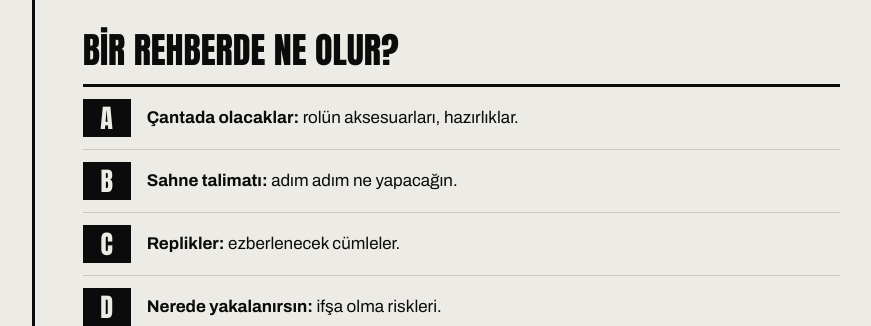
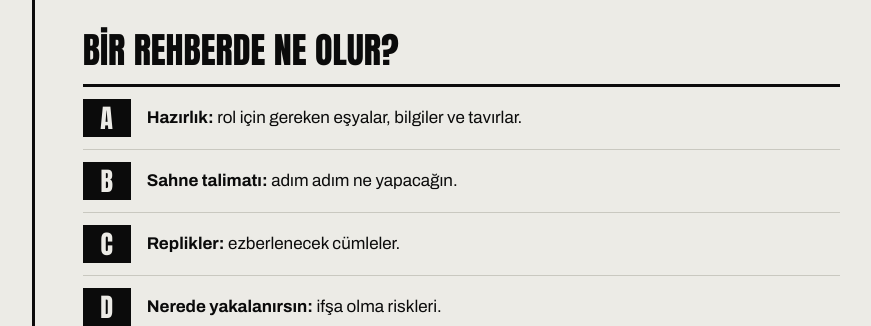
Before and after one commit to Bisbilge/Howtolarp, a Node project: template views/about.ejs in a window 1280 px wide. Shown: the part 354-680 px from the top of the page, without its empty margins (392-1263 px from the left). Run offline with Node 20 templates, Linux system fonts and the light colour scheme; the template is opened without the code that fills it: most values are stand-ins (such as "Sample title", 1, 10 or a date in 2020).

Commit message:
"Çantada olacaklar" yerine "Hazırlık"
Maddelerin çoğu eşya değil bilgi ve tavır; başlık her türünü kapsasın.

Co-Authored-By: Claude Opus 5.5 <noreply@anthropic.com>
Claude-Session: https://claude.ai/code/session_01C5KP2DiuuYosGGnTxwz9sv

```diff
--- a/views/about.ejs
+++ b/views/about.ejs
@@ -12,7 +12,7 @@
     </ol>
     <h2 class="sub-h">Bir rehberde ne olur?</h2>
     <dl class="parts">
-      <div><dt>A</dt><dd><b>Çantada olacaklar:</b> rolün aksesuarları, hazırlıklar.</dd></div>
+      <div><dt>A</dt><dd><b>Hazırlık:</b> rol için gereken eşyalar, bilgiler ve tavırlar.</dd></div>
       <div><dt>B</dt><dd><b>Sahne talimatı:</b> adım adım ne yapacağın.</dd></div>
       <div><dt>C</dt><dd><b>Replikler:</b> ezberlenecek cümleler.</dd></div>
       <div><dt>D</dt><dd><b>Nerede yakalanırsın:</b> ifşa olma riskleri.</dd></div>
--- a/views/form.ejs
+++ b/views/form.ejs
@@ -49,7 +49,7 @@
         <textarea name="summary" required minlength="20" maxlength="400" rows="3" placeholder="Bu rol kimin için, ana fikri ne?"><%= g.summary || '' %></textarea>
       </label>
 
-      <label class="f"><span class="f-l">05 / Çantada olacaklar <em>isteğe bağlı</em></span>
+      <label class="f"><span class="f-l">05 / Hazırlık <em>isteğe bağlı · eşya, bilgi, tavır</em></span>
         <textarea name="kit" rows="4" placeholder="Numarasız gözlük&#10;Kapağı yıpranmış bir kitap"><%= g.kit || '' %></textarea>
       </label>
 
--- a/views/guide.ejs
+++ b/views/guide.ejs
@@ -78,7 +78,7 @@
   <div class="g-body">
     <% if (lines(guide.kit).length) { %>
       <section class="sec">
-        <h2 class="sec-h"><span>A</span> Çantada olacaklar</h2>
+        <h2 class="sec-h"><span>A</span> Hazırlık</h2>
         <ul class="kit">
           <% lines(guide.kit).forEach((l, i) => { %>
             <li><label><input type="checkbox"><span><%= l %></span></label></li>
--- a/views/index.ejs
+++ b/views/index.ejs
@@ -9,7 +9,7 @@
       <span class="hero-persona" data-personas="<%= JSON.stringify(personas) %>"><%= personas[0] || 'Zeki biri' %></span>
       <span class="hero-line"><s>olma.</s> <mark>öyle görün.</mark></span>
     </h1>
-    <p class="hero-sub">Hiç okumadığın kitabı okumuş, hiç kurmadığın şirketi kurmuş gibi davranmanın halk ansiklopedisi. <%= signupsOpen ? 'Rehberleri üyeler yazıyor. Sıra sende.' : 'Bir rol seç, çantanı hazırla, sahneye çık.' %></p>
+    <p class="hero-sub">Hiç okumadığın kitabı okumuş, hiç kurmadığın şirketi kurmuş gibi davranmanın halk ansiklopedisi. <%= signupsOpen ? 'Rehberleri üyeler yazıyor. Sıra sende.' : 'Bir rol seç, hazırlığını yap, sahneye çık.' %></p>
     <div class="hero-actions">
       <% if (user) { %><a class="big-btn" href="/yaz">Rehberini yaz →</a>
       <% } else if (signupsOpen) { %><a class="big-btn" href="/kayit">Rehberini yaz →</a>
```
Also changed, not shown: README.md.
